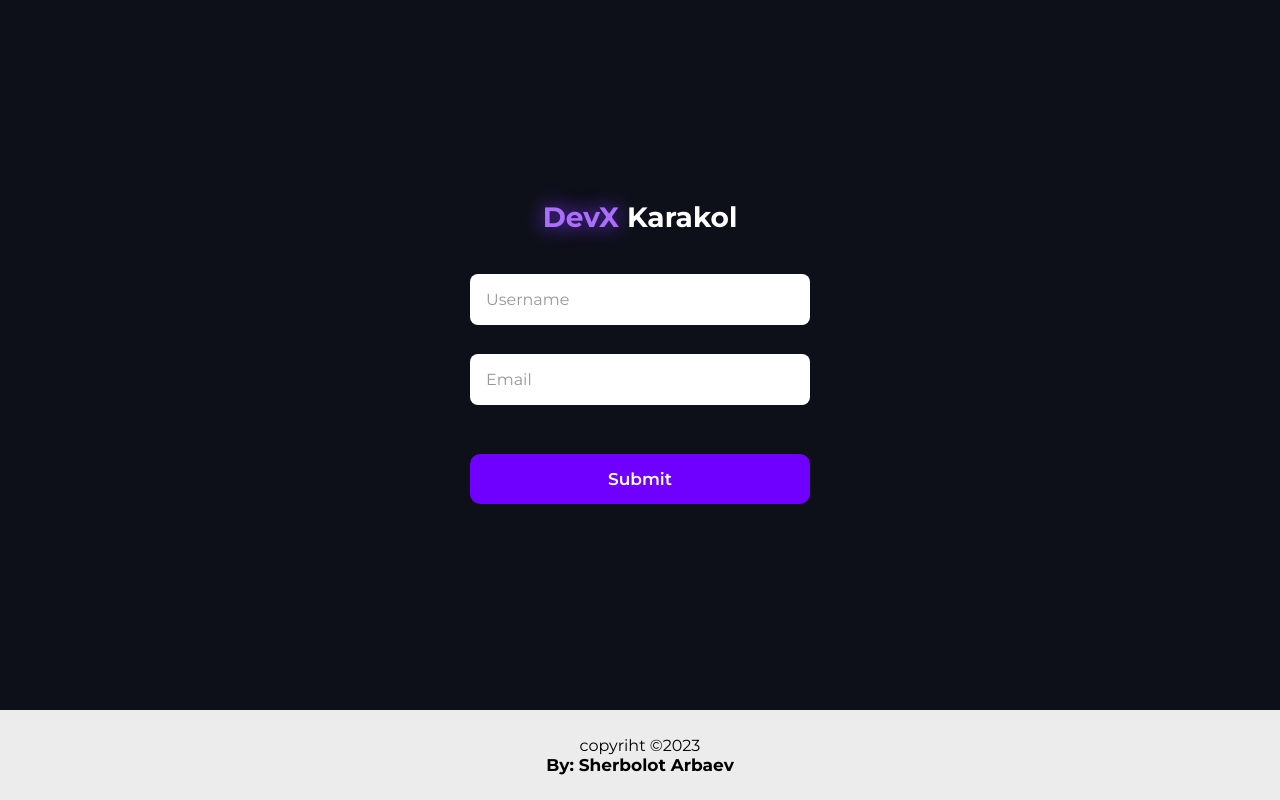
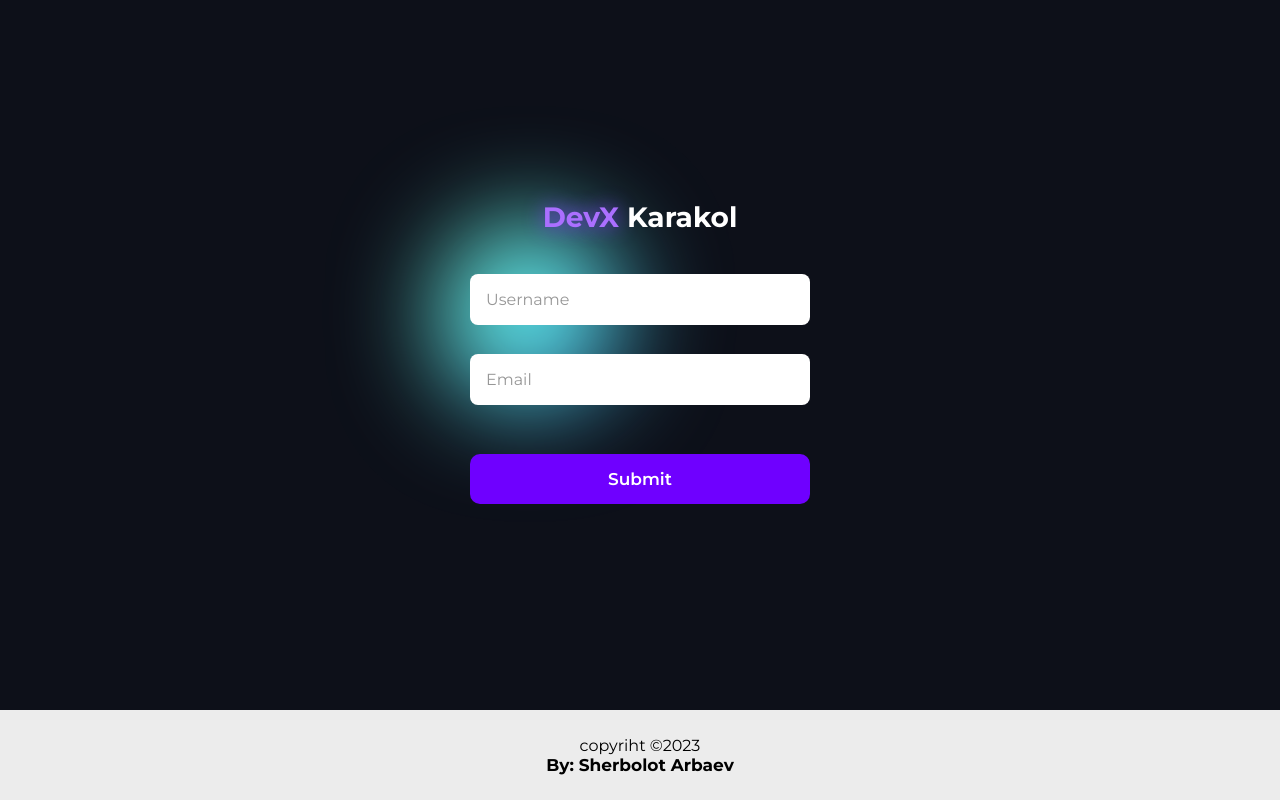
Before and after one commit to Sherbo1ot/Form-JS-DevX, a plain HTML site: page index.html in a window 1280 px wide. Drawn offline with Linux system fonts and the light colour scheme.

Commit message:
add design element

```diff
--- a/index.html
+++ b/index.html
@@ -11,6 +11,7 @@
   <body>
     <div class="wrapper">
       <main>
+        <div class="blur-box"></div>
         <div class="container">
           <form id="form" action="/">
             <div class="form-title">
--- a/style.css
+++ b/style.css
@@ -31,6 +31,8 @@ form {
   width: 400px;
   padding: 30px;
   margin-top: 130px;
+
+  position: relative;
 
   border-radius: 30px;
 
@@ -135,6 +137,23 @@ form {
   background-color: transparent;
 }
 
+.blur-box {
+  background: -webkit-linear-gradient(315deg, #76ffdb, #65ffff, #3793f0);
+  background: linear-gradient(135deg, #76ffdb, #65ffff, #3793f0);
+  filter: blur(40px);
+  z-index: -10;
+  -webkit-filter: blur(52px);
+  -moz-filter: blur(52px);
+  -o-filter: blur(52px);
+  -ms-filter: blur(52px);
+  filter: blur(52px);
+  border-radius: 100%;
+  width: 180px;
+  height: 180px;
+  position: absolute;
+  top: 28%;
+}
+
 footer {
   display: flex;
   justify-content: center;
```
